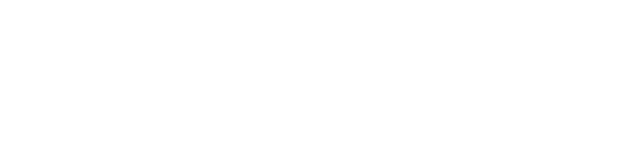
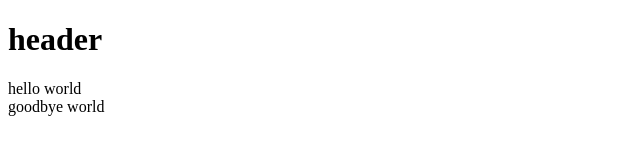
Before and after one commit to nameenbutt/week7, a plain HTML site: page another-layout.html in a window 1280 px wide. Shown: the whole page, without its empty margins (0-640 px from the left). Drawn offline with Linux system fonts and the light colour scheme.

Commit message:
section class code

```diff
--- a/another-layout.html
+++ b/another-layout.html
@@ -6,7 +6,18 @@
 
 <body>
 
+<h1>header</h1>
 
 </body>
 
 <html>
+  <article>
+
+    <section class="year">
+
+      <div class="into-box bigger">hello world</div>
+      <div class="into-box">goodbye world</div>
+
+    </section>
+
+  </article>
```
